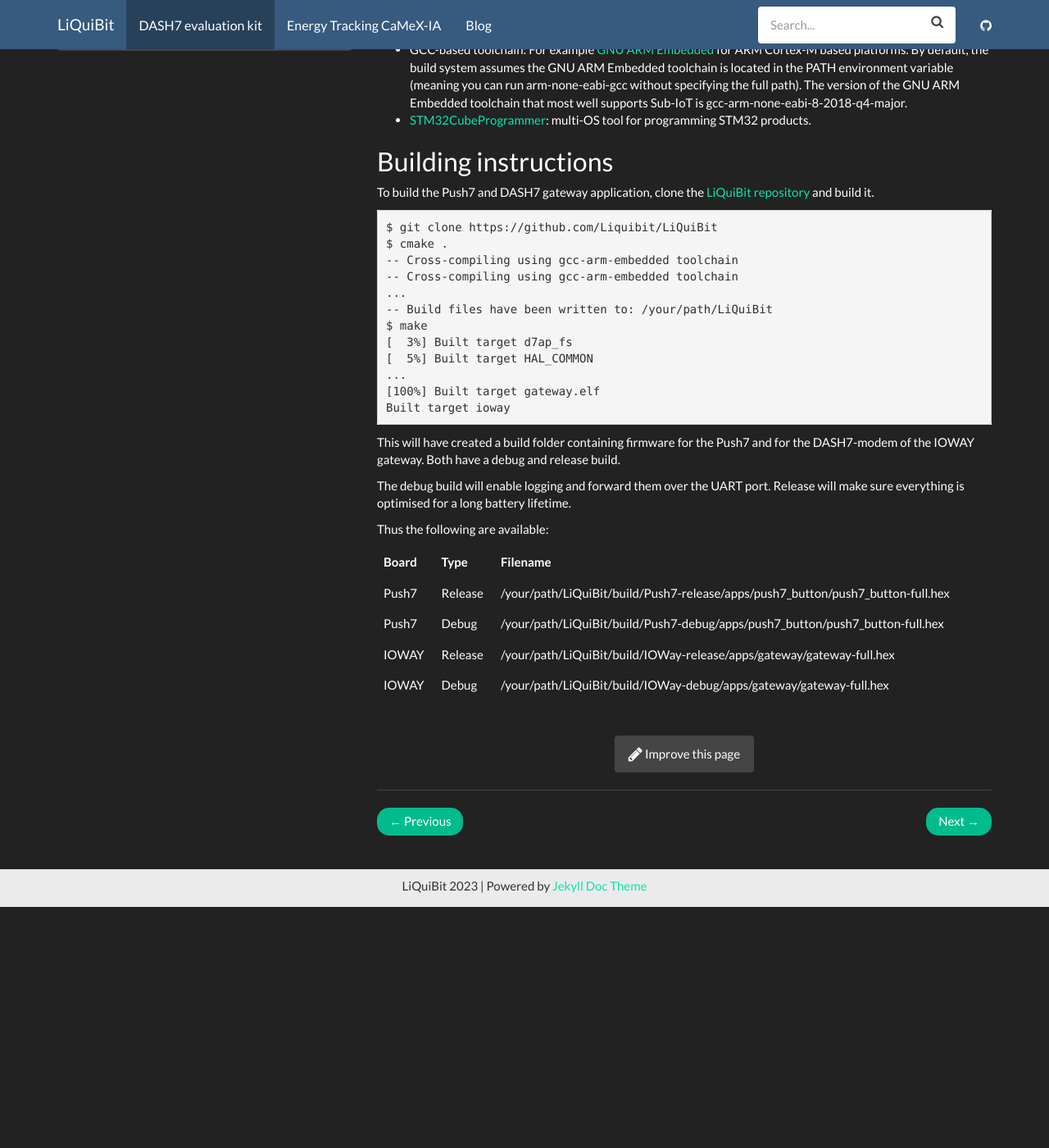
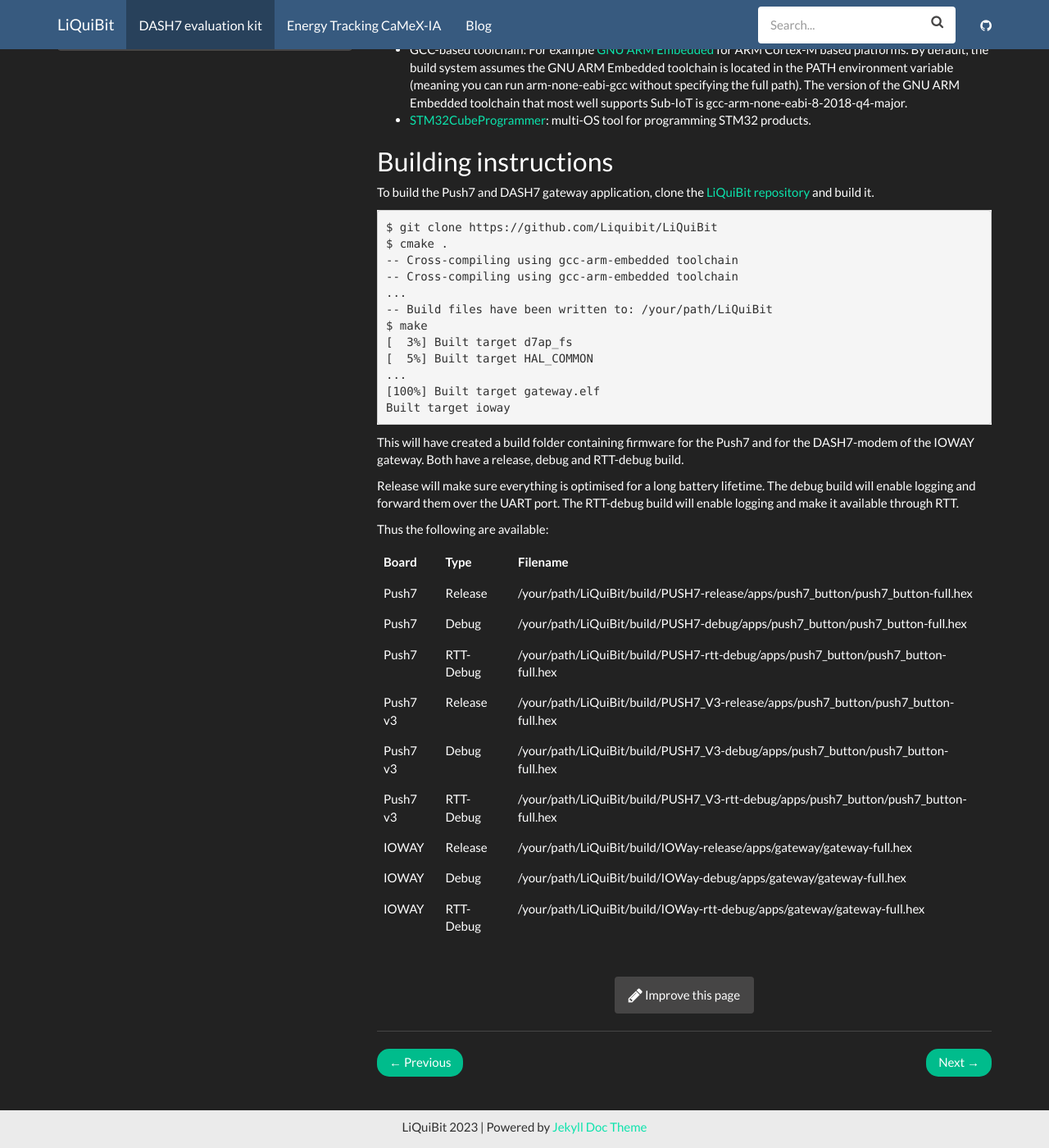
Before and after one commit to Liquibit/LiQuiBit, a Jekyll site: the page built from docs/_docs/DASH7_evaluation_kit/Sub-iot.md, in a window 1280 px wide and 1400 px high, scrolled down 330 px. Shown: the whole window at 82% size. Built offline with Jekyll 4.4.1, drawn with Linux system fonts in a browser that asks for light colours; before the commit the page ends 1436 px from its top, so only the background shows below that.

Commit message:
add build-target for PUSH7_V3 and update docs

```diff
--- a/docs/_docs/DASH7_evaluation_kit/Sub-iot.md
+++ b/docs/_docs/DASH7_evaluation_kit/Sub-iot.md
@@ -31,15 +31,22 @@
     [100%] Built target gateway.elf
     Built target ioway
 
-This will have created a build folder containing firmware for the Push7 and for the DASH7-modem of the IOWAY gateway. Both have a debug and release build.
+This will have created a build folder containing firmware for the Push7 and for the DASH7-modem of the IOWAY gateway. Both have a release, debug and RTT-debug build.
 
-The debug build will enable logging and forward them over the UART port. Release will make sure everything is optimised for a long battery lifetime.
+Release will make sure everything is optimised for a long battery lifetime.
+The debug build will enable logging and forward them over the UART port.
+The RTT-debug build will enable logging and make it available through RTT.
 
 Thus the following are available:
 
 | Board    | Type               | Filename               |
 |----------|----------------------|----------------------|
-| Push7 | Release      | /your/path/LiQuiBit/build/Push7-release/apps/push7_button/push7_button-full.hex      |
-| Push7 | Debug      | /your/path/LiQuiBit/build/Push7-debug/apps/push7_button/push7_button-full.hex      |
+| Push7 | Release      | /your/path/LiQuiBit/build/PUSH7-release/apps/push7_button/push7_button-full.hex      |
+| Push7 | Debug      | /your/path/LiQuiBit/build/PUSH7-debug/apps/push7_button/push7_button-full.hex      |
+| Push7 | RTT-Debug      | /your/path/LiQuiBit/build/PUSH7-rtt-debug/apps/push7_button/push7_button-full.hex      |
+| Push7 v3 | Release      | /your/path/LiQuiBit/build/PUSH7_V3-release/apps/push7_button/push7_button-full.hex      |
+| Push7 v3 | Debug      | /your/path/LiQuiBit/build/PUSH7_V3-debug/apps/push7_button/push7_button-full.hex      |
+| Push7 v3 | RTT-Debug      | /your/path/LiQuiBit/build/PUSH7_V3-rtt-debug/apps/push7_button/push7_button-full.hex      |
 | IOWAY | Release      | /your/path/LiQuiBit/build/IOWay-release/apps/gateway/gateway-full.hex      |
 | IOWAY | Debug      | /your/path/LiQuiBit/build/IOWay-debug/apps/gateway/gateway-full.hex      |
+| IOWAY | RTT-Debug      | /your/path/LiQuiBit/build/IOWay-rtt-debug/apps/gateway/gateway-full.hex      |
```
Also changed, not shown: CMakeLists.txt (+15 -7 lines).
